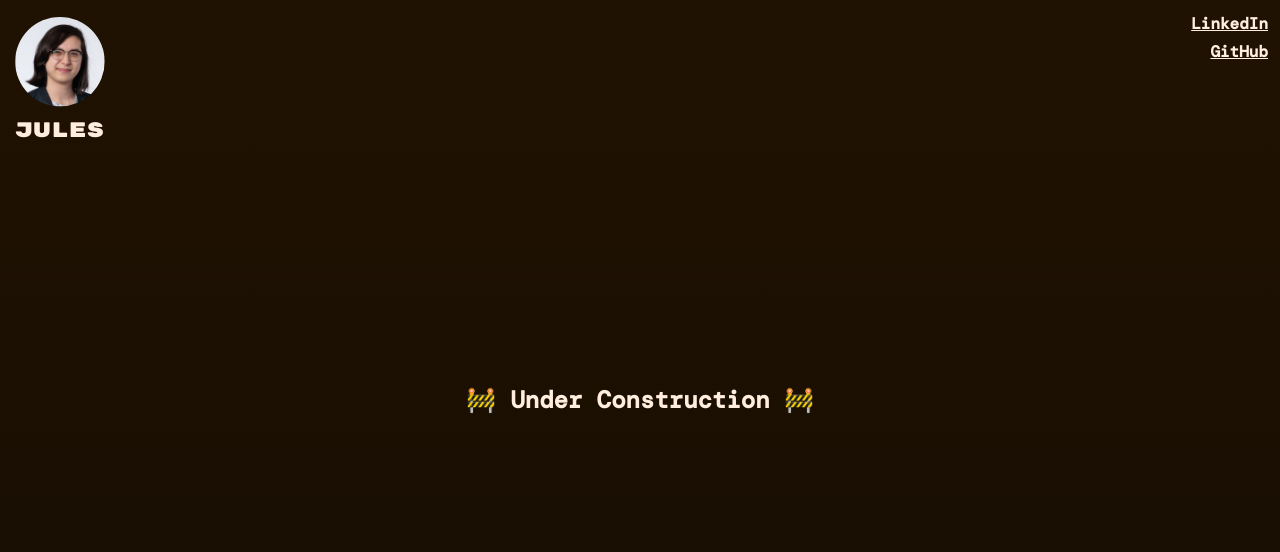
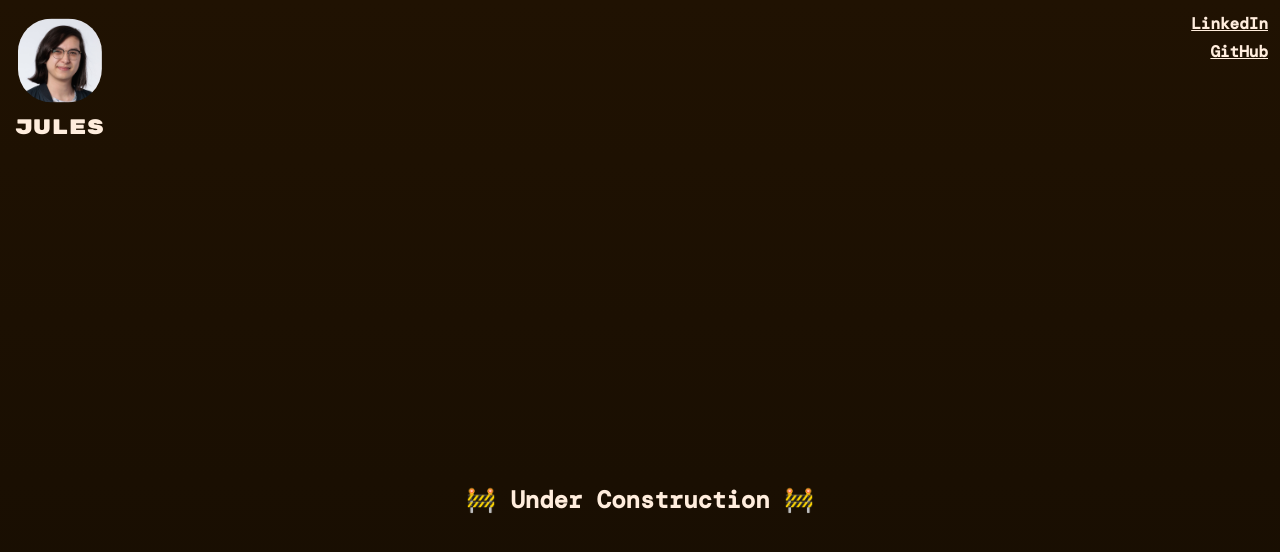
Before and after one commit to pondchamp/aboutme, a Next.js app: page / in a window 1280 px wide. Shown: the top 552 px of the page. Built offline with nearby package versions, Linux system fonts and the light colour scheme; a web font is replaced by a local one.

Commit message:
scroll anim

```diff
--- a/package.json
+++ b/package.json
@@ -22,6 +22,7 @@
     "react": "^18.2.0",
     "react-bootstrap-icons": "^1.10.3",
     "react-cookie": "^4.1.1",
+    "react-custom-scrollbars-2": "^4.5.0",
     "react-dom": "^18.2.0",
     "react-parallax-tilt": "^1.7.151",
     "react-redux": "^9.1.0",
--- a/src/components/content.tsx
+++ b/src/components/content.tsx
@@ -1,9 +1,14 @@
 import { animate } from "framer-motion";
 import { createRef, useEffect } from "react";
+import { Scrollbars } from "react-custom-scrollbars-2";
 import { shallowEqual } from "react-redux";
 
 import { useAppDispatch, useAppSelector } from "@/hooks";
-import { LayoutAnimState, SetLayoutAnimState } from "@/slice/LayoutSlice";
+import {
+  LayoutAnimState,
+  SetContentScrollTop,
+  SetLayoutAnimState,
+} from "@/slice/LayoutSlice";
 
 export const Content = () => {
   const dispatch = useAppDispatch();
@@ -26,20 +31,25 @@ export const Content = () => {
         onComplete: () => {
           dispatch(SetLayoutAnimState(LayoutAnimState.COMPLETED));
         },
-        type: "spring",
+        type: "keyframes",
       }
     );
   }, [dispatch, layoutState.layoutAnimState, contentRef]);
-  return (
-    <div
-      className={`absolute inset-0 flex items-center justify-center ${
-        layoutState.layoutAnimState != LayoutAnimState.COMPLETED
-          ? "opacity-0"
-          : ""
-      }`}
-      ref={contentRef}
-    >
-      <span className="text-2xl font-bold">🚧 Under Construction 🚧</span>
+
+  return layoutState.layoutAnimState == LayoutAnimState.COMPLETED ||
+    layoutState.layoutAnimState == LayoutAnimState.CONTENT_MOUNT_READY ? (
+    <div className="absolute inset-0" ref={contentRef}>
+      <Scrollbars
+        onScrollFrame={({ scrollTop }) =>
+          dispatch(SetContentScrollTop(scrollTop))
+        }
+      >
+        <div className="w-full h-[1000px] flex items-center justify-center">
+          <span className="text-2xl font-bold">🚧 Under Construction 🚧</span>
+        </div>
+      </Scrollbars>
     </div>
+  ) : (
+    <></>
   );
 };
--- a/src/components/profile.tsx
+++ b/src/components/profile.tsx
@@ -6,7 +6,6 @@ import { shallowEqual } from "react-redux";
 
 import { useAppDispatch, useAppSelector } from "@/hooks";
 import { usePageViewed } from "@/hooks/usePageViewed";
-import { LayoutWidths, useResponsiveLayout } from "@/hooks/useResponsiveLayout";
 import { useViewport } from "@/hooks/useViewport";
 import { LayoutAnimState, SetLayoutAnimState } from "@/slice/LayoutSlice";
 
@@ -22,12 +21,12 @@ const Title = dynamic(
 
 export const Profile = () => {
   const { width, height } = useViewport();
-  const { widthFlags } = useResponsiveLayout();
   const dispatch = useAppDispatch();
-  const [pageViewed, setPageViewed] = usePageViewed();
+  const [_, setPageViewed] = usePageViewed();
   const profileRef = createRef<HTMLDivElement>();
   const profileImgRef = createRef<HTMLDivElement>();
   const layoutState = useAppSelector((state) => state.layout, shallowEqual);
+  const finalScale = 0.7;
 
   // Post profile mount
   useEffect(() => {
@@ -39,7 +38,11 @@ export const Profile = () => {
       return;
     }
 
-    animate(profileImgRef.current, { scale: [1, 0.7] }, { type: "keyframes" });
+    animate(
+      profileImgRef.current,
+      { scale: [1, finalScale] },
+      { type: "keyframes" }
+    );
     animate(
       profileRef.current,
       {
@@ -64,6 +67,10 @@ export const Profile = () => {
     width,
   ]);
 
+  const profileIconSizeLg = 120;
+  const profileIconSizeSm = 70;
+  const shrinkIconScrollTop = 200;
+  const shrinkIconScrollTopBuffer = 120;
   const { initWidth, initHeight } =
     layoutState.layoutAnimState == LayoutAnimState.MOUNT_STARTED ||
     layoutState.layoutAnimState == LayoutAnimState.PROFILE_MOUNTED
@@ -72,6 +79,7 @@ export const Profile = () => {
           initHeight: profileRefFinal.height,
           initWidth: profileRefFinal.width,
         };
+
   return (
     <div
       className={`absolute top-0 left-0 flex items-center justify-center ${
@@ -87,26 +95,56 @@ export const Profile = () => {
     >
       <div
         ref={profileImgRef}
-        className={`z-10 flex flex-col gap-4 items-center justify-center ${
+        className="z-10 flex flex-col gap-4 items-center justify-center"
+        style={
           layoutState.layoutAnimState == LayoutAnimState.COMPLETED
-            ? "scale-[.7]"
-            : ""
-        }`}
+            ? { scale: finalScale }
+            : {}
+        }
+      >
+        <div
+          style={{
+            height: profileIconSizeLg,
+            width: profileIconSizeLg,
+            zIndex: 20,
+          }}
         >
           <Image
-          className={
-            !!widthFlags[LayoutWidths.md] ? "rounded-[48pt]" : "rounded-[40pt]"
-          }
             src="img/me.jpg"
             alt="profile"
-          width={!!widthFlags[LayoutWidths.md] ? 150 : 120}
-          height={!!widthFlags[LayoutWidths.md] ? 150 : 120}
+            width={
+              layoutState.contentScrollTop <
+              shrinkIconScrollTop - shrinkIconScrollTopBuffer
+                ? profileIconSizeLg
+                : Math.max(
+                    profileIconSizeSm,
+                    profileIconSizeLg -
+                      (layoutState.contentScrollTop -
+                        (shrinkIconScrollTop - shrinkIconScrollTopBuffer))
+                  )
+            }
+            height={profileIconSizeLg}
             priority
+            style={{
+              borderRadius: 48,
+            }}
           />
-        <h1 className="text-2xl md:text-3xl h-9">
+        </div>
+        <div className="w-full h-10 text-center flex items-center">
+          <h1
+            className="text-3xl pb-24"
+            style={{
+              opacity: Math.max(
+                0,
+                1 - (layoutState.contentScrollTop / shrinkIconScrollTop) * 3
+              ),
+              paddingBottom: Math.min(150, layoutState.contentScrollTop * 1.5),
+            }}
+          >
             <Title />
           </h1>
         </div>
       </div>
+    </div>
   );
 };
--- a/src/slice/LayoutSlice.ts
+++ b/src/slice/LayoutSlice.ts
@@ -11,10 +11,12 @@ export enum LayoutAnimState {
 }
 
 interface LayoutInitialState {
+  contentScrollTop: number;
   layoutAnimState: LayoutAnimState;
 }
 
 const initialState: LayoutInitialState = {
+  contentScrollTop: 0,
   layoutAnimState: LayoutAnimState.NOT_MOUNTED,
 };
 
@@ -22,6 +24,9 @@ export const LayoutSlice = createSlice({
   initialState,
   name: "layoutSlice",
   reducers: {
+    SetContentScrollTop: (state, action: PayloadAction<number>) => {
+      state.contentScrollTop = action.payload;
+    },
     SetLayoutAnimState: (state, action: PayloadAction<LayoutAnimState>) => {
       if (DebugMode) {
         console.log(`New anim state: ${LayoutAnimState[action.payload]}`);
@@ -31,5 +36,5 @@ export const LayoutSlice = createSlice({
   },
 });
 
-export const { SetLayoutAnimState } = LayoutSlice.actions;
+export const { SetContentScrollTop, SetLayoutAnimState } = LayoutSlice.actions;
 export default LayoutSlice.reducer;
```
Also changed, not shown: .pnp.cjs, 1 other file (tests, documents, lock files or other folders). Lines whose indentation alone changed are shown as unchanged.
